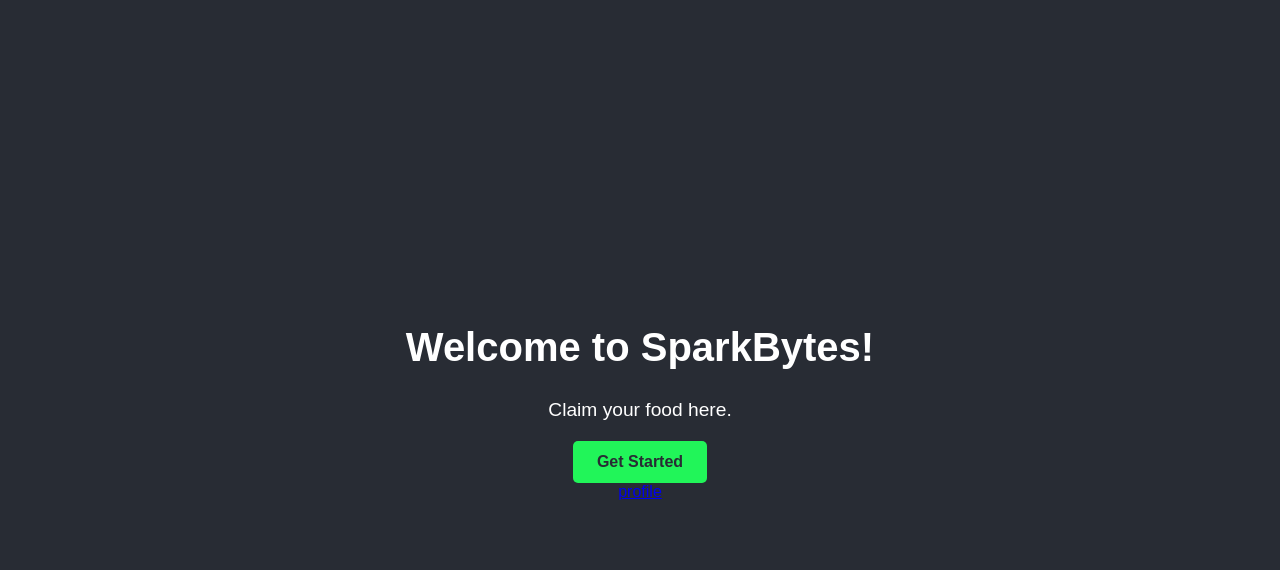
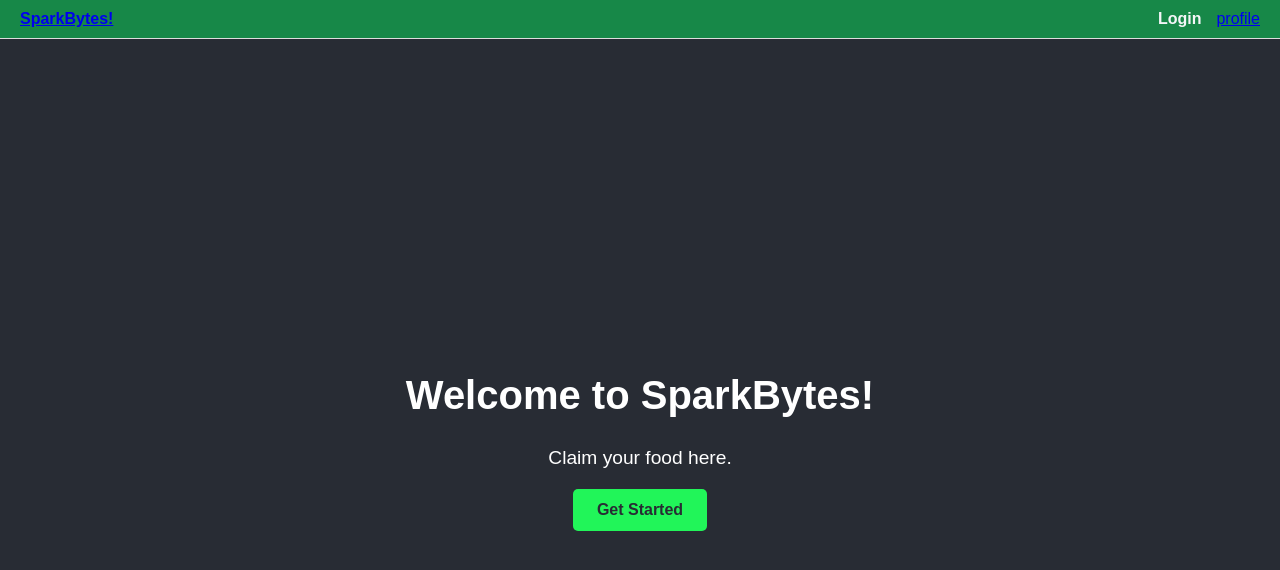
Before and after one commit to stevenltran/CS391-S25, a React (Create React App) app in the folder sparkbytes/: page / in a window 1280 px wide. Shown: the top 570 px of the page. Built offline with nearby package versions, Linux system fonts and the light colour scheme.

Commit message:
chchanging the design

```diff
--- a/sparkbytes/src/pages/home.css
+++ b/sparkbytes/src/pages/home.css
@@ -42,3 +42,32 @@ p {
 .home-button:hover {
   background-color: #fbfffb;
 }
+
+.navbar {
+  display: flex;
+  justify-content: space-between;
+  padding: 10px 20px;
+  background-color: #178848;
+  border-bottom: 1px solid #ddd;
+}
+
+.navbar-links {
+  display: flex;
+  gap: 15px;
+}
+
+.navbar-brand {
+  text-decoration: none;
+  color: #f4f6f8;
+  font-weight: bold;
+}
+
+.navbar-button {
+  text-decoration: none;
+  color: #f4f6f8;
+  font-weight: bold;
+}
+
+.navbar-button:hover {
+  text-decoration: underline;
+}
--- a/sparkbytes/src/pages/home.js
+++ b/sparkbytes/src/pages/home.js
@@ -1,13 +1,29 @@
 import { Link } from "react-router-dom";
 import "./home.css";
 
+function Navbar() {
+  return (
+    <nav className="navbar">
+      <div className="navbar-brand">
+        <Link to="/" className="navbar-logo">SparkBytes!</Link>
+      </div>
+      <div className="navbar-links">
+        <Link to="/login" className="navbar-button">Login</Link>
+        <Link to="profile">profile</Link>
+      </div>
+    </nav>
+  );
+}
+
 function Home() {
   return (
-    <div className="home-container">
-      <h1>Welcome to SparkBytes!</h1>
-      <p>Claim your food here.</p>
-      <Link to="/login" className="home-button">Get Started</Link>
-      <Link to="profile">profile</Link>
+    <div>
+      <Navbar />
+      <div className="home-container">
+        <h1>Welcome to SparkBytes!</h1>
+        <p>Claim your food here.</p>
+        <Link to="/login" className="home-button">Get Started</Link>
+      </div>
     </div>
   );
 }
```
Also changed, not shown: 1 other file (tests, documents, lock files or other folders).
